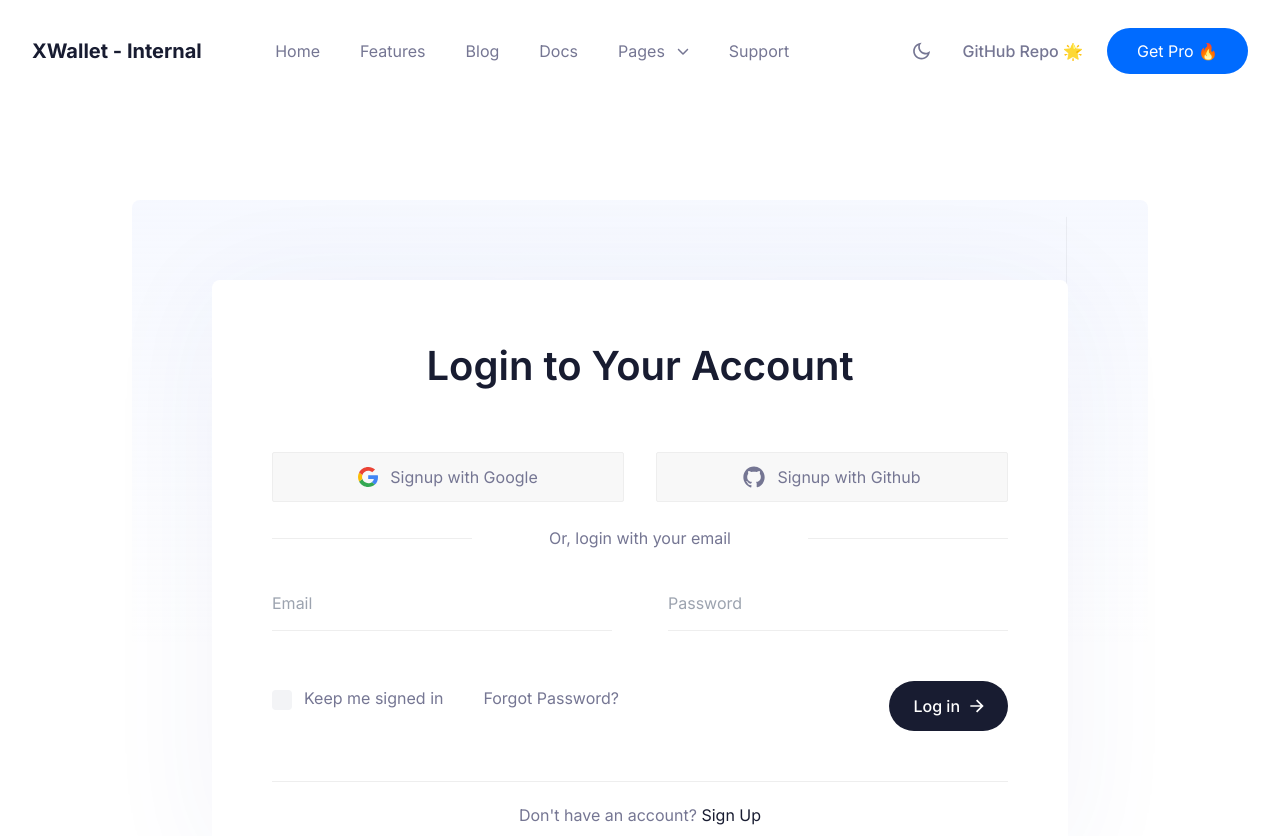
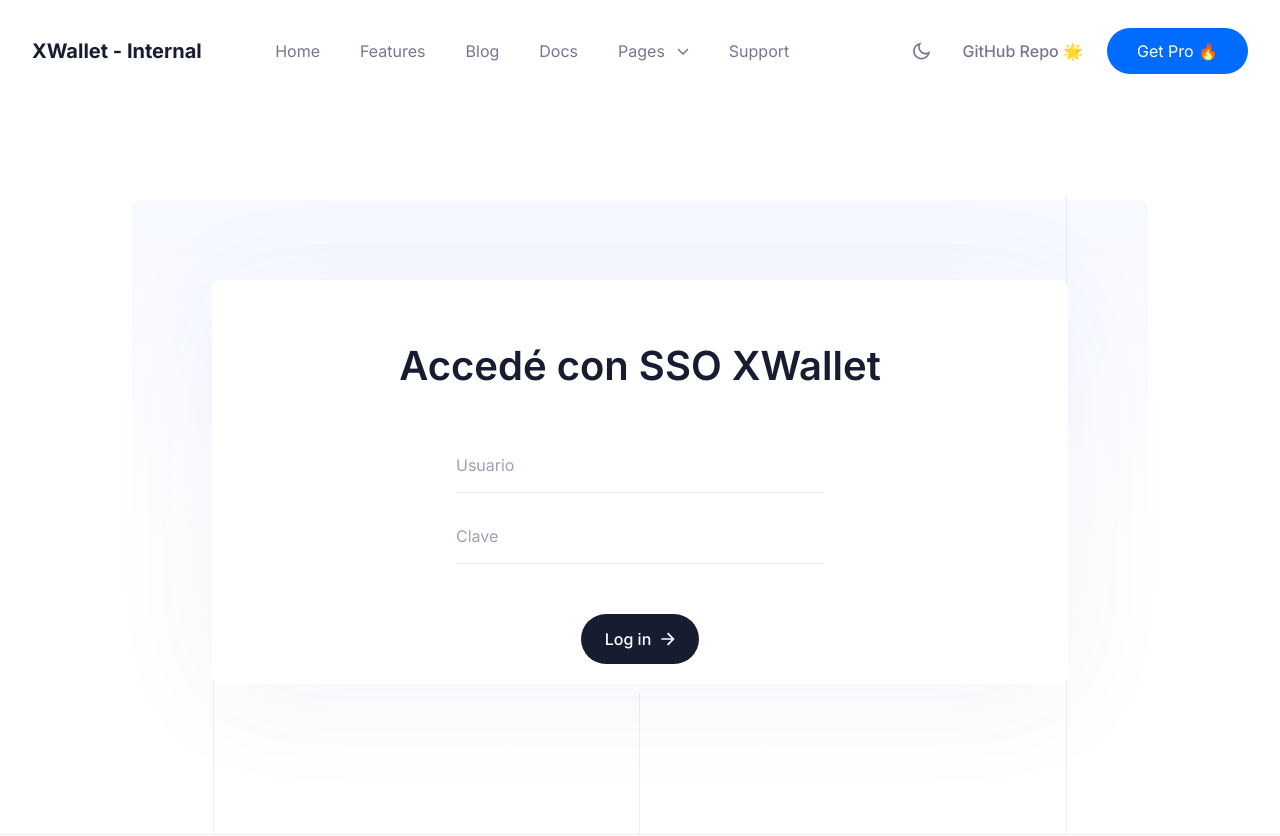
Before and after one commit to smedb/DDA2-Inhouse-Frontend, a Next.js app: page /auth/signin in a window 1280 px wide. Shown: the top 836 px of the page. Built offline with nearby package versions, Linux system fonts and the light colour scheme.

Commit message:
login page as home

```diff
--- a/app/(site)/auth/signin/page.tsx
+++ b/app/(site)/auth/signin/page.tsx
@@ -2,8 +2,8 @@
 import { Metadata } from "next";
 
 export const metadata: Metadata = {
-  title: "Login Page - Solid SaaS Boilerplate",
-  description: "This is Login page for Startup Pro",
+  title: "XWallet - Internal",
+  description: "Accedé al sistema",
   // other metadata
 };
 
--- a/app/(site)/page.tsx
+++ b/app/(site)/page.tsx
@@ -12,29 +12,17 @@
 import Contact from "@/components/Contact";
 import Blog from "@/components/Blog";
 import Testimonial from "@/components/Testimonial";
+import Signin from "@/components/Auth/Signin";
 
 export const metadata: Metadata = {
-  title: "Next.js Starter Template for SaaS Startups - Solid SaaS Boilerplate",
-  description: "This is Home for Solid Pro",
+  title: "XWallet - Internal",
   // other metadata
 };
 
 export default function Home() {
   return (
     <main>
-      <Hero />
-      <Brands />
-      <Feature />
-      <About />
-      <FeaturesTab />
-      <FunFact />
-      <Integration />
-      <CTA />
-      <FAQ />
-      <Testimonial />
-      <Pricing />
-      <Contact />
-      <Blog />
+      <Signin />
     </main>
   );
 }
--- a/components/Auth/Signin.tsx
+++ b/components/Auth/Signin.tsx
@@ -6,8 +6,8 @@
 
 const Signin = () => {
   const [data, setData] = useState({
-    email: "",
-    password: "",
+    usuario: "",
+    clave: "",
   });
 
   return (
@@ -37,7 +37,6 @@
                 opacity: 0,
                 y: -20,
               },
-
               visible: {
                 opacity: 1,
                 y: 0,
@@ -47,144 +46,40 @@
             whileInView="visible"
             transition={{ duration: 1, delay: 0.1 }}
             viewport={{ once: true }}
-            className="animate_top rounded-lg bg-white px-7.5 pt-7.5 shadow-solid-8 dark:border dark:border-strokedark dark:bg-black xl:px-15 xl:pt-15"
+            className="rounded-lg bg-white px-7.5 pt-7.5 shadow-solid-8 dark:border dark:border-strokedark dark:bg-black xl:px-15 xl:pt-15"
           >
             <h2 className="mb-15 text-center text-3xl font-semibold text-black dark:text-white xl:text-sectiontitle2">
-              Login to Your Account
+              Accedé con SSO XWallet
             </h2>
-            <div className="flex flex-col">
-              <div className="flex items-center gap-8">
-                <button
-                  aria-label="sign with google"
-                  className="text-body-color dark:text-body-color-dark dark:shadow-two mb-6 flex w-full items-center justify-center rounded-sm border border-stroke bg-[#f8f8f8] px-6 py-3 text-base outline-none transition-all duration-300 hover:border-primary hover:bg-primary/5 hover:text-primary dark:border-transparent dark:bg-[#2C303B] dark:hover:border-primary dark:hover:bg-primary/5 dark:hover:text-primary dark:hover:shadow-none"
-                >
-                  <span className="mr-3">
-                    <svg
-                      width="20"
-                      height="20"
-                      viewBox="0 0 20 20"
-                      fill="none"
-                      xmlns="http://www.w3.org/2000/svg"
-                    >
-                      <g clipPath="url(#clip0_95:967)">
-                        <path
-                          d="M20.0001 10.2216C20.0122 9.53416 19.9397 8.84776 19.7844 8.17725H10.2042V11.8883H15.8277C15.7211 12.539 15.4814 13.1618 15.1229 13.7194C14.7644 14.2769 14.2946 14.7577 13.7416 15.1327L13.722 15.257L16.7512 17.5567L16.961 17.5772C18.8883 15.8328 19.9997 13.266 19.9997 10.2216"
-                          fill="#4285F4"
-                        />
-                        <path
-                          d="M10.2042 20.0001C12.9592 20.0001 15.2721 19.1111 16.9616 17.5778L13.7416 15.1332C12.88 15.7223 11.7235 16.1334 10.2042 16.1334C8.91385 16.126 7.65863 15.7206 6.61663 14.9747C5.57464 14.2287 4.79879 13.1802 4.39915 11.9778L4.27957 11.9878L1.12973 14.3766L1.08856 14.4888C1.93689 16.1457 3.23879 17.5387 4.84869 18.512C6.45859 19.4852 8.31301 20.0005 10.2046 20.0001"
-                          fill="#34A853"
-                        />
-                        <path
-                          d="M4.39911 11.9777C4.17592 11.3411 4.06075 10.673 4.05819 9.99996C4.0623 9.32799 4.17322 8.66075 4.38696 8.02225L4.38127 7.88968L1.19282 5.4624L1.08852 5.51101C0.372885 6.90343 0.00012207 8.4408 0.00012207 9.99987C0.00012207 11.5589 0.372885 13.0963 1.08852 14.4887L4.39911 11.9777Z"
-                          fill="#FBBC05"
-                        />
-                        <path
-                          d="M10.2042 3.86663C11.6663 3.84438 13.0804 4.37803 14.1498 5.35558L17.0296 2.59996C15.1826 0.901848 12.7366 -0.0298855 10.2042 -3.6784e-05C8.3126 -0.000477834 6.45819 0.514732 4.8483 1.48798C3.2384 2.46124 1.93649 3.85416 1.08813 5.51101L4.38775 8.02225C4.79132 6.82005 5.56974 5.77231 6.61327 5.02675C7.6568 4.28118 8.91279 3.87541 10.2042 3.86663Z"
-                          fill="#EB4335"
-                        />
-                      </g>
-                      <defs>
-                        <clipPath id="clip0_95:967">
-                          <rect width="20" height="20" fill="white" />
-                        </clipPath>
-                      </defs>
-                    </svg>
-                  </span>
-                  Signup with Google
-                </button>
-
-                <button
-                  aria-label="signup with github"
-                  className="text-body-color dark:text-body-color-dark dark:shadow-two mb-6 flex w-full items-center justify-center rounded-sm border border-stroke bg-[#f8f8f8] px-6 py-3 text-base outline-none transition-all duration-300 hover:border-primary hover:bg-primary/5 hover:text-primary dark:border-transparent dark:bg-[#2C303B] dark:hover:border-primary dark:hover:bg-primary/5 dark:hover:text-primary dark:hover:shadow-none"
-                >
-                  <span className="mr-3">
-                    <svg
-                      fill="currentColor"
-                      width="22"
-                      height="22"
-                      viewBox="0 0 64 64"
-                      xmlns="http://www.w3.org/2000/svg"
-                    >
-                      <path d="M32 1.7998C15 1.7998 1 15.5998 1 32.7998C1 46.3998 9.9 57.9998 22.3 62.1998C23.9 62.4998 24.4 61.4998 24.4 60.7998C24.4 60.0998 24.4 58.0998 24.3 55.3998C15.7 57.3998 13.9 51.1998 13.9 51.1998C12.5 47.6998 10.4 46.6998 10.4 46.6998C7.6 44.6998 10.5 44.6998 10.5 44.6998C13.6 44.7998 15.3 47.8998 15.3 47.8998C18 52.6998 22.6 51.2998 24.3 50.3998C24.6 48.3998 25.4 46.9998 26.3 46.1998C19.5 45.4998 12.2 42.7998 12.2 30.9998C12.2 27.5998 13.5 24.8998 15.4 22.7998C15.1 22.0998 14 18.8998 15.7 14.5998C15.7 14.5998 18.4 13.7998 24.3 17.7998C26.8 17.0998 29.4 16.6998 32.1 16.6998C34.8 16.6998 37.5 16.9998 39.9 17.7998C45.8 13.8998 48.4 14.5998 48.4 14.5998C50.1 18.7998 49.1 22.0998 48.7 22.7998C50.7 24.8998 51.9 27.6998 51.9 30.9998C51.9 42.7998 44.6 45.4998 37.8 46.1998C38.9 47.1998 39.9 49.1998 39.9 51.9998C39.9 56.1998 39.8 59.4998 39.8 60.4998C39.8 61.2998 40.4 62.1998 41.9 61.8998C54.1 57.7998 63 46.2998 63 32.5998C62.9 15.5998 49 1.7998 32 1.7998Z" />
-                    </svg>
-                  </span>
-                  Signup with Github
-                </button>
-              </div>
-            </div>
-            <div className="mb-10 flex items-center justify-center">
-              <span className="dark:bg-stroke-dark hidden h-[1px] w-full max-w-[200px] bg-stroke dark:bg-strokedark sm:block"></span>
-              <p className="text-body-color dark:text-body-color-dark w-full px-5 text-center text-base">
-                Or, login with your email
-              </p>
-              <span className="dark:bg-stroke-dark hidden h-[1px] w-full max-w-[200px] bg-stroke dark:bg-strokedark sm:block"></span>
-            </div>
 
             <form>
-              <div className="mb-7.5 flex flex-col gap-7.5 lg:mb-12.5 lg:flex-row lg:justify-between lg:gap-14">
+              <div className="mb-7.5 flex flex-col items-center gap-7.5">
                 <input
                   type="text"
-                  placeholder="Email"
-                  name="email"
-                  value={data.email}
-                  onChange={(e) => setData({ ...data, email: e.target.value })}
-                  className="w-full border-b border-stroke !bg-white pb-3.5 focus:border-waterloo focus:placeholder:text-black focus-visible:outline-none dark:border-strokedark dark:!bg-black dark:focus:border-manatee dark:focus:placeholder:text-white lg:w-1/2"
+                  placeholder="Usuario"
+                  name="usuario"
+                  value={data.usuario}
+                  onChange={(e) => setData({ ...data, usuario: e.target.value })}
+                  className="w-1/2 border-b border-stroke !bg-white pb-3.5 focus:border-waterloo focus:placeholder:text-black focus-visible:outline-none dark:border-strokedark dark:!bg-black dark:focus:border-manatee dark:focus:placeholder:text-white"
                 />
 
                 <input
-                  type="password"
-                  placeholder="Password"
-                  name="password"
-                  value={data.password}
+                  type="clave"
+                  placeholder="Clave"
+                  name="clave"
+                  value={data.clave}
                   onChange={(e) =>
-                    setData({ ...data, password: e.target.value })
+                    setData({ ...data, clave: e.target.value })
                   }
-                  className="w-full border-b border-stroke !bg-white pb-3.5 focus:border-waterloo focus:placeholder:text-black focus-visible:outline-none dark:border-strokedark dark:!bg-black dark:focus:border-manatee dark:focus:placeholder:text-white lg:w-1/2"
+                  className="w-1/2 border-b border-stroke !bg-white pb-3.5 focus:border-waterloo focus:placeholder:text-black focus-visible:outline-none dark:border-strokedark dark:!bg-black dark:focus:border-manatee dark:focus:placeholder:text-white"
                 />
               </div>
 
-              <div className="flex flex-wrap items-center gap-10 md:justify-between xl:gap-15">
-                <div className="flex flex-wrap gap-4 md:gap-10">
-                  <div className="mb-4 flex items-center">
-                    <input
-                      id="default-checkbox"
-                      type="checkbox"
-                      className="peer sr-only"
-                    />
-                    <span className="border-gray-300 bg-gray-100 text-blue-600 dark:border-gray-600 dark:bg-gray-700 group mt-1 flex h-5 min-w-[20px] items-center justify-center rounded peer-checked:bg-primary">
-                      <svg
-                        className="opacity-0 peer-checked:group-[]:opacity-100"
-                        width="10"
-                        height="8"
-                        viewBox="0 0 10 8"
-                        fill="none"
-                        xmlns="http://www.w3.org/2000/svg"
-                      >
-                        <path
-                          fillRule="evenodd"
-                          clipRule="evenodd"
-                          d="M9.70704 0.792787C9.89451 0.980314 9.99983 1.23462 9.99983 1.49979C9.99983 1.76495 9.89451 2.01926 9.70704 2.20679L4.70704 7.20679C4.51951 7.39426 4.26521 7.49957 4.00004 7.49957C3.73488 7.49957 3.48057 7.39426 3.29304 7.20679L0.293041 4.20679C0.110883 4.01818 0.0100885 3.76558 0.0123669 3.50339C0.0146453 3.24119 0.119814 2.99038 0.305222 2.80497C0.490631 2.61956 0.741443 2.51439 1.00364 2.51211C1.26584 2.50983 1.51844 2.61063 1.70704 2.79279L4.00004 5.08579L8.29304 0.792787C8.48057 0.605316 8.73488 0.5 9.00004 0.5C9.26521 0.5 9.51951 0.605316 9.70704 0.792787Z"
-                          fill="white"
-                        />
-                      </svg>
-                    </span>
-                    <label
-                      htmlFor="default-checkbox"
-                      className="flex max-w-[425px] cursor-pointer select-none pl-3"
-                    >
-                      Keep me signed in
-                    </label>
-                  </div>
-
-                  <a href="#" className="hover:text-primary">
-                    Forgot Password?
-                  </a>
-                </div>
-
+              <div className="flex justify-center">
                 <button
                   aria-label="login with email and password"
                   className="inline-flex items-center gap-2.5 rounded-full bg-black px-6 py-3 font-medium text-white duration-300 ease-in-out hover:bg-blackho dark:bg-btndark dark:hover:bg-blackho"
+                  style={{ margin: '20px' }}
                 >
                   Log in
                   <svg
@@ -202,18 +97,6 @@
                   </svg>
                 </button>
               </div>
-
-              <div className="mt-12.5 border-t border-stroke py-5 text-center dark:border-strokedark">
-                <p>
-                  Don't have an account?{" "}
-                  <Link
-                    className="text-black hover:text-primary dark:text-white hover:dark:text-primary"
-                    href="/auth/signup"
-                  >
-                    Sign Up
-                  </Link>
-                </p>
-              </div>
             </form>
           </motion.div>
         </div>
--- a/components/Footer/index.tsx
+++ b/components/Footer/index.tsx
@@ -32,14 +32,14 @@
                   <Image
                     width={110}
                     height={80}
-                    src="/images/logo/logo-light.svg"
+                    src="/images/logo/walletlogo.png"
                     alt="Logo"
                     className="dark:hidden"
                   />
                   <Image
                     width={110}
                     height={80}
-                    src="/images/logo/logo-dark.svg"
+                    src="/images/logo/walletlogo.png"
                     alt="Logo"
                     className="hidden dark:block"
                   />
```
Also changed, not shown: public/images/logo/walletlogo.png (added).
